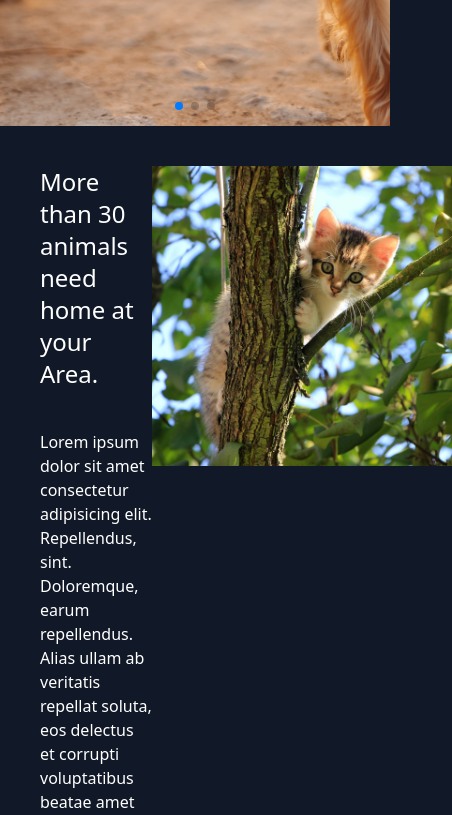
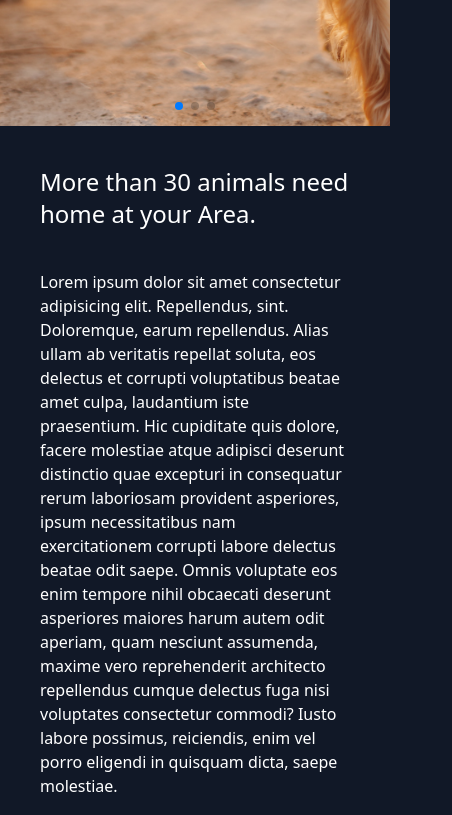
Before and after one commit to AbidAlWassie/PetPlanner-Pet-Charity-Website, a website: page index.html in a window 390 px wide. Shown: the part 754-1569 px from the top of the page, 452 px wide, since content can reach past the window. Drawn offline with nearby package versions, Linux system fonts and the light colour scheme.

Commit message:
updated project

```diff
--- a/custom/styles.css
+++ b/custom/styles.css
@@ -89,4 +89,5 @@ button:focus {
 .side-img {
   height: 300px !important;
   width: 300px !important;
+  /* margin-top: 10px; */
 }
--- a/index.html
+++ b/index.html
@@ -200,11 +200,11 @@
     <!-- <div class="container flex justify-between items-center mx-auto px-8 md:px-14"> -->
 
 
-      <div class="side-info flex justify-between mx-auto">
+      <div class="side-info flex justify-between mx-auto flex-col md:flex-row">
         <div class="side-text flex-col">
           <p class="text-2xl mb-10">More than 30 animals need home at your Area.</p>
 
-          <p>Lorem ipsum dolor sit amet consectetur adipisicing elit. Repellendus, sint. Doloremque, earum repellendus. Alias ullam ab veritatis repellat soluta, eos delectus et corrupti voluptatibus beatae amet culpa, laudantium iste praesentium. Hic cupiditate quis dolore, facere molestiae atque adipisci deserunt distinctio quae excepturi in consequatur rerum laboriosam provident asperiores, ipsum necessitatibus nam exercitationem corrupti labore delectus beatae odit saepe. Omnis voluptate eos enim tempore nihil obcaecati deserunt asperiores maiores harum autem odit aperiam, quam nesciunt assumenda, maxime vero reprehenderit architecto repellendus cumque delectus fuga nisi voluptates consectetur commodi? Iusto labore possimus, reiciendis, enim vel porro eligendi in quisquam dicta, saepe molestiae.</p>
+          <p class="mb-5">Lorem ipsum dolor sit amet consectetur adipisicing elit. Repellendus, sint. Doloremque, earum repellendus. Alias ullam ab veritatis repellat soluta, eos delectus et corrupti voluptatibus beatae amet culpa, laudantium iste praesentium. Hic cupiditate quis dolore, facere molestiae atque adipisci deserunt distinctio quae excepturi in consequatur rerum laboriosam provident asperiores, ipsum necessitatibus nam exercitationem corrupti labore delectus beatae odit saepe. Omnis voluptate eos enim tempore nihil obcaecati deserunt asperiores maiores harum autem odit aperiam, quam nesciunt assumenda, maxime vero reprehenderit architecto repellendus cumque delectus fuga nisi voluptates consectetur commodi? Iusto labore possimus, reiciendis, enim vel porro eligendi in quisquam dicta, saepe molestiae.</p>
         </div>
 
         <img class="side-img" src="img/cat1.jpg" alt="">
```
Also changed, not shown: build/styles.css.
